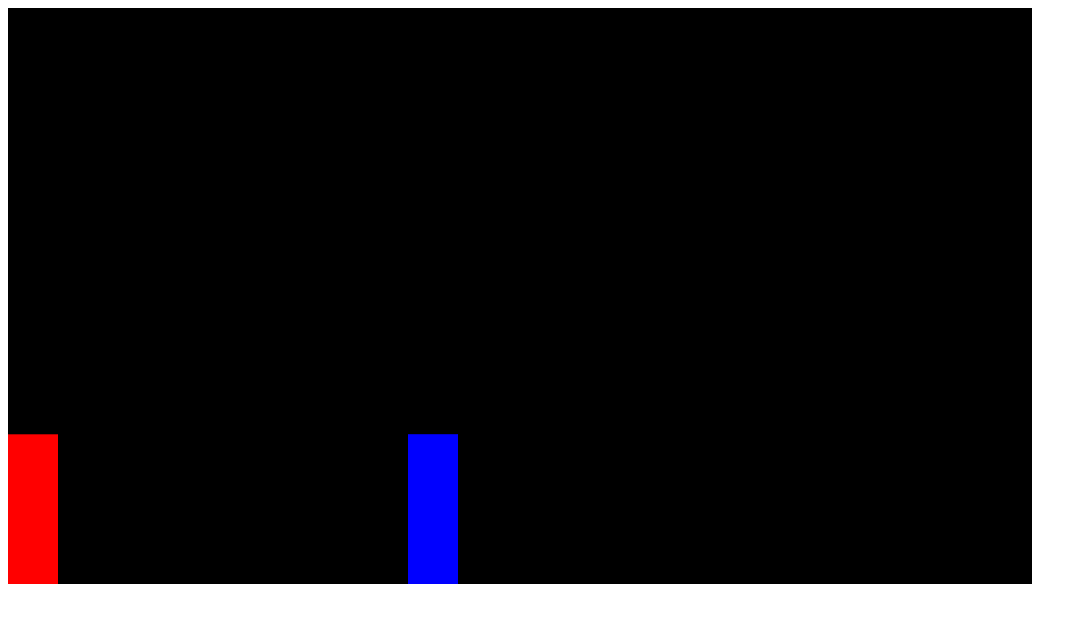
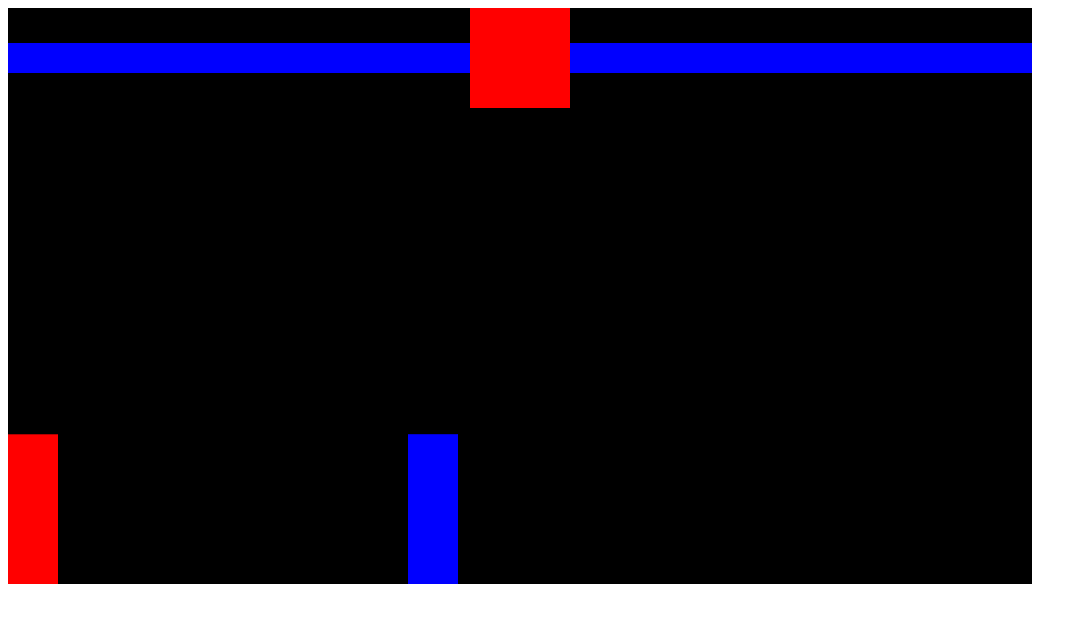
Before and after one commit to Khang2561/js_fighting_game-, a plain HTML site: page index.html in a window 1280 px wide. Shown: the whole page, without its empty margins (0-1087 px from the left). Drawn offline with Linux system fonts and the light colour scheme.

Commit message:
health bar interface

```diff
--- a/index.html
+++ b/index.html
@@ -1,17 +1,66 @@
+<head>
+    <style>
+        * {
+            box-sizing: border-box;
+        }
+    </style>
+</head>
 <body>
-    <div>
-        <!--Health Bar Interface-->
-        <div>
+    <!--red container div-->
+    <div style="
+        position: relative;
+        display: inline-block;">
+        <!--smaller red container div-->
+        <div style="
+            position: absolute;
+            display: flex; width: 100%;
+            align-items: center;">
             <!--player health-->
-            <div></div>
+            <div style="position: relative;
+                height: 30px;
+                width: 100%;
+                display: flex;
+                justify-content: flex-end">
+                <div  style="
+                    background-color: yellow;
+                    height: 30px;
+                    width: 100%;">
+                </div>
+                <div id="player_health"
+                    style="
+                    position: absolute;
+                    background: blue;
+                    top : 0;
+                    right: 0;
+                    width: 100%;
+                    bottom: 0">
+                </div>
+            </div>
             <!--time-->
-            <div></div>
+            <div style="
+                background-color: red;
+                width: 100px;
+                height: 100px;
+                flex-shrink: 0;"></div>
             <!--enemy health-->
+            <div style="position: relative; height: 30px; width: 100%;">
+                <div  style="
+                    background-color: yellow;
+                    height: 30px;">
+                </div>
+                <div id="enemy_health"
+                    style="
+                    position: absolute;
+                    background: blue;
+                    top : 0;
+                    right: 0;
+                    left: 0;
+                    bottom: 0">
+                </div>
+            </div>
             <div></div>
         </div>
-        <canvas>
-
-        </canvas>
+        <canvas></canvas>
     </div>
 
     <script src="./index.js">
--- a/index.js
+++ b/index.js
@@ -29,6 +29,7 @@ class Sprite{
             width: 100,
         }
         this.isAttacking
+        this.health = 100
     }
 
     //vẽ nhân vật
@@ -186,7 +187,8 @@ function animate(){
         })
         && player.isAttacking){
         player.isAttacking = false
-        console.log('player acttacking');
+        enemy.health -= 20
+        document.querySelector('#enemy_health').style.width = enemy.health + '%'
     }
     //Nhận diện vùng va chạm enemy
     if (
@@ -196,7 +198,8 @@ function animate(){
         })
         && enemy.isAttacking){
         enemy.isAttacking = false
-        console.log('enemy acttacking');
+        player.health -= 20
+        document.querySelector('#player_health').style.width = player.health + '%'
     }
 
     player.isAttacking = false
```
